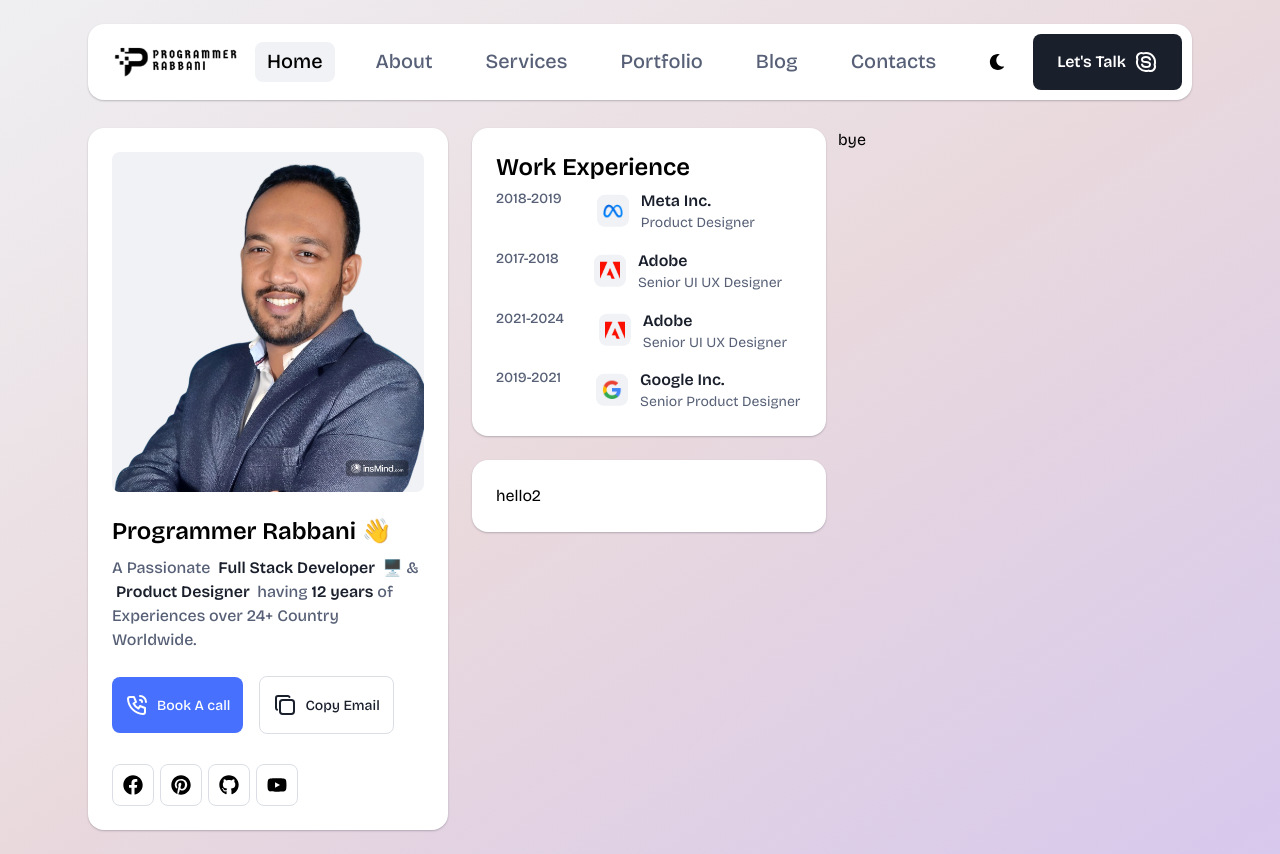
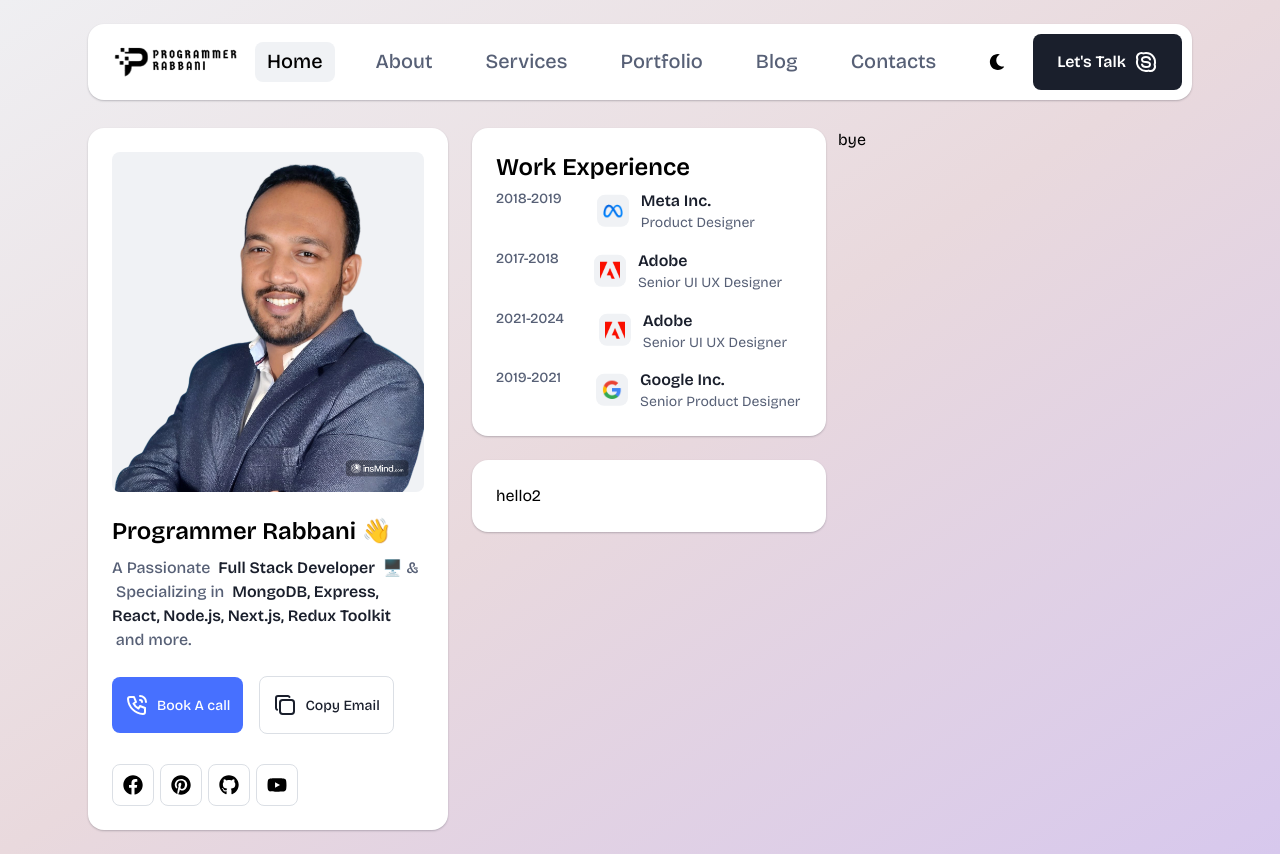
Before and after one commit to programmerrabbani01/programmerrabbani, a Next.js app: page / in a window 1280 px wide. Built offline with nearby package versions, Linux system fonts and the light colour scheme.

Commit message:
Home Page Running

```diff
--- a/components/StaticSidebar/StaticSidebar.tsx
+++ b/components/StaticSidebar/StaticSidebar.tsx
@@ -56,14 +56,15 @@
                 Full Stack Developer &nbsp;
               </span>
               🖥️ &amp; &nbsp;
-              <span className="font-semibold dark:text-white text-[#1a1f2c]">
+              {/* <span className="font-semibold dark:text-white text-[#1a1f2c]">
                 Product Designer &nbsp;
               </span>
-              having&nbsp;
+              having&nbsp; */}
+              Specializing in &nbsp;
               <span className="font-semibold dark:text-white text-[#1a1f2c]">
-                12 years
-              </span>{" "}
-              of Experiences over 24+ Country Worldwide.
+                MongoDB, Express, React, Node.js, Next.js, Redux Toolkit &nbsp;
+              </span>
+              and more.
             </p>
             {/* button */}
             <div className="mt-6 flex items-center flex-wrap xl:flex-nowrap xl:space-x-2 lg:space-x-2 md:space-x-2 sm:space-x-2 gap-2">
```
